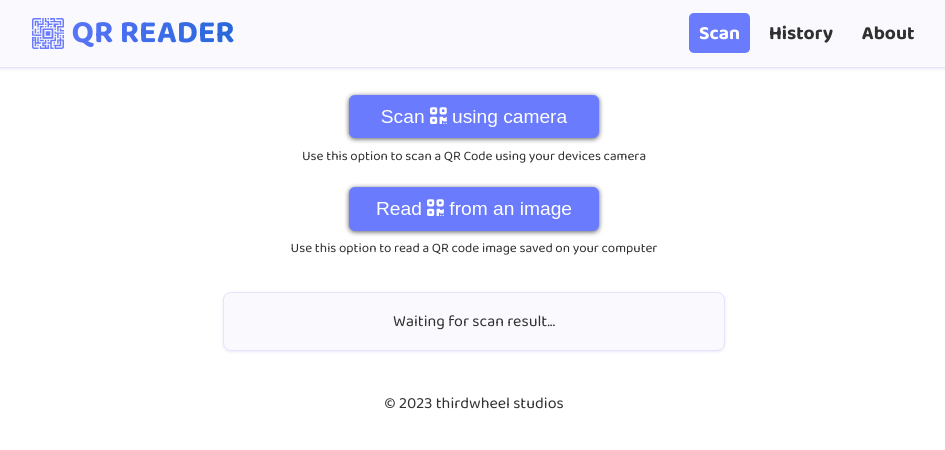
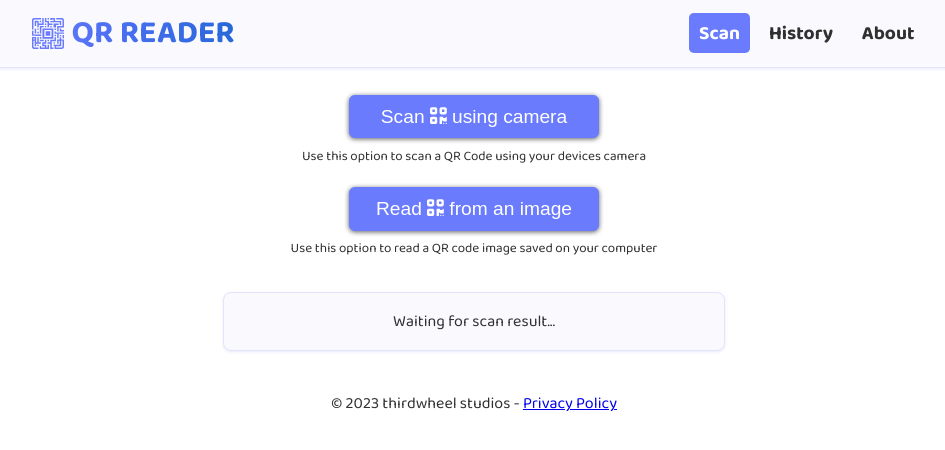
Before and after one commit to thirdwheelstudios/qr-reader, a Vue app: page / in a window 1280 px wide. Shown: the top 450 px of the page, without its empty margins (166-1111 px from the left). Built offline with nearby package versions, Linux system fonts and the light colour scheme.

Commit message:
Added route for privacy policy with nav link in footer

```diff
--- a/src/components/AppFooter.vue
+++ b/src/components/AppFooter.vue
@@ -5,7 +5,12 @@ const currentYear = ref(new Date().getFullYear())
 </script>
 
 <template>
-  <footer>© {{ currentYear }} thirdwheel studios</footer>
+  <footer>
+    © {{ currentYear }} thirdwheel studios -
+    <router-link to="/privacy-policy" class="nav-link"
+      >Privacy Policy</router-link
+    >
+  </footer>
 </template>
 
 <style scoped lang="scss">
--- a/src/router/index.ts
+++ b/src/router/index.ts
@@ -3,6 +3,7 @@ import { createRouter, createWebHistory, RouteRecordRaw } from 'vue-router'
 const Scan = () => import('../views/ScanView.vue')
 const History = () => import('../views/HistoryView.vue')
 const About = () => import('../views/AboutView.vue')
+const PrivacyPolicy = () => import('../views/PrivacyPolicyView.vue')
 const NotFound = () => import('../views/NotFoundView.vue')
 
 const routes = [
@@ -22,6 +23,11 @@ const routes = [
     component: About,
   },
   {
+    path: '/privacy-policy',
+    name: 'privacy-policy',
+    component: PrivacyPolicy,
+  },
+  {
     path: '/:pathMatch(.*)*',
     name: 'NotFound',
     component: NotFound,
```
